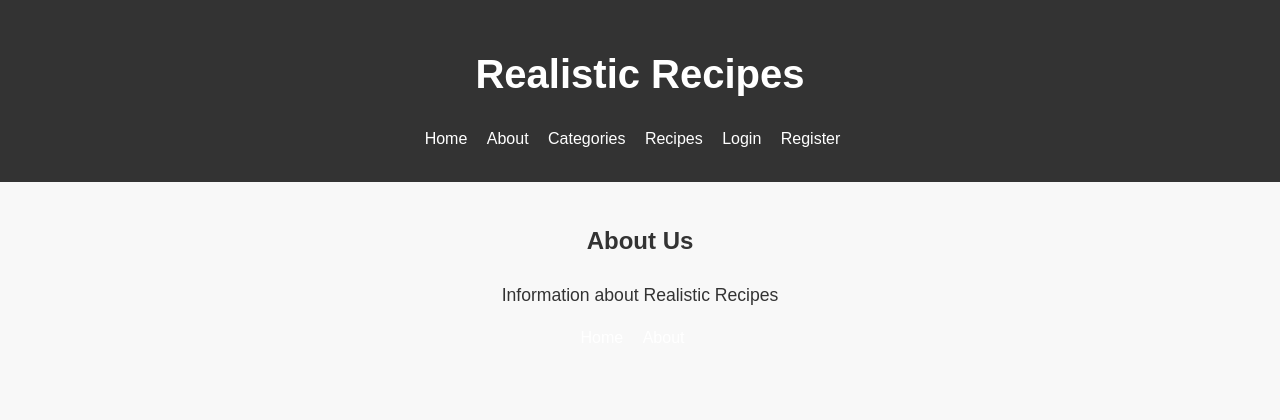
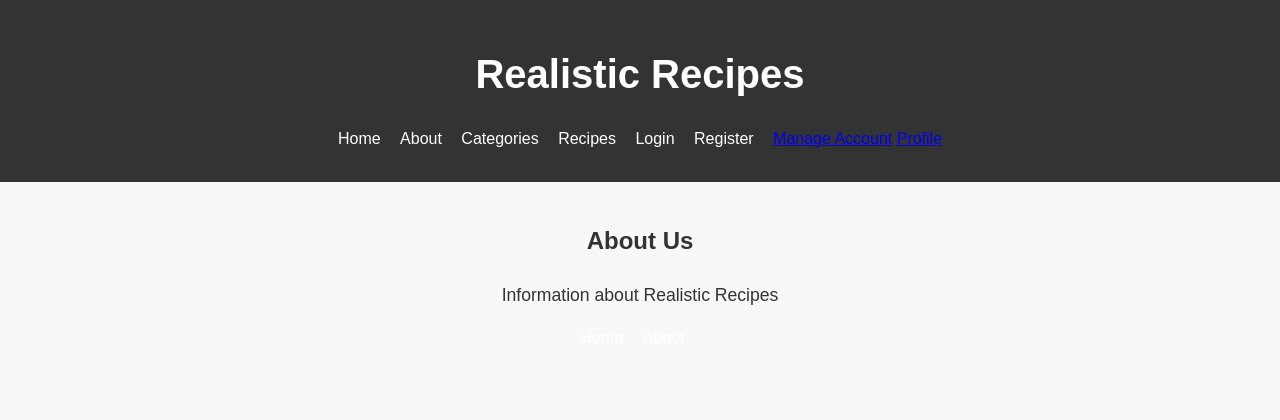
Before and after one commit to jmcquade24/RealisticRecipes, a Django app: page /recipes/about/ in a window 1280 px wide. Shown: the top 420 px of the page. Run offline with Django 3.2, Linux system fonts and the light colour scheme.

Commit message:
added profile to base.html

```diff
--- a/templates/recipes/base.html
+++ b/templates/recipes/base.html
@@ -24,6 +24,9 @@
                 {% else %}
                 <li><a href="{% url 'recipes:login' %}">Login</a></li>
                 <li><a href="{% url 'recipes:register' %}">Register</a></li>
+                <a href="{% url 'manage_account' %}">Manage Account</a>
+                <a href="{% url 'profile' %}">Profile</a>
+
                 {% endif %}
             </ul>
         </nav>
```
